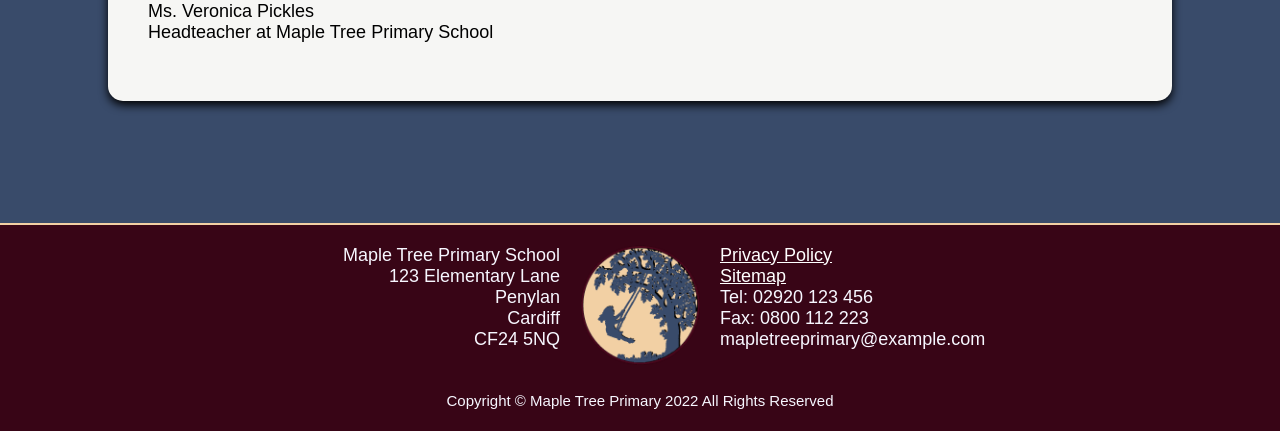
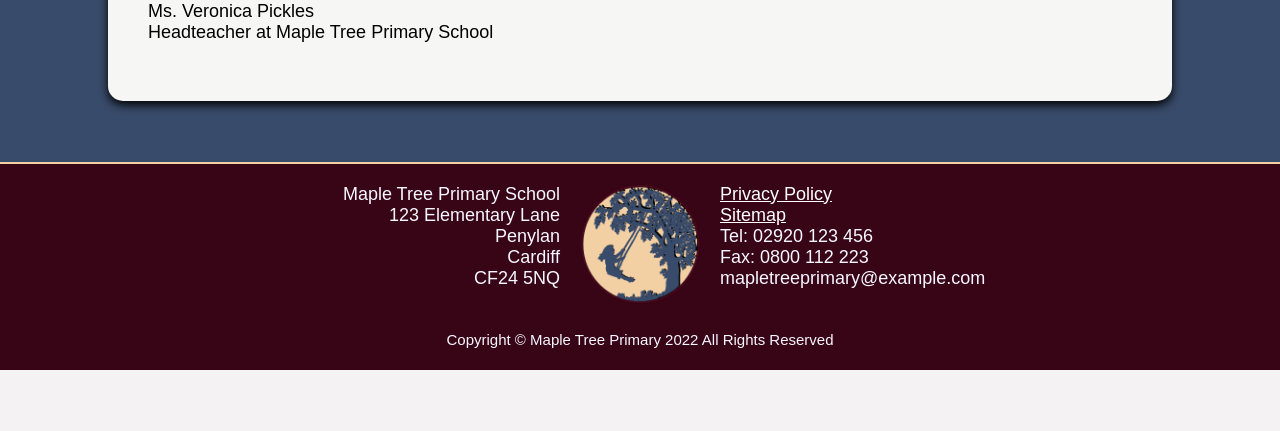
Before and after one commit to modjw/u10-a2, a PHP site: page / in a window 1280 px wide. Shown: the part 1786-2217 px from the top of the page. After the commit the page ends 2156 px from the top, so only its background shows below. Run offline with PHP 8.4, Linux system fonts and the light colour scheme.

Commit message:
minor change

```diff
--- a/index.php
+++ b/index.php
@@ -149,10 +149,6 @@
         </div>
     </div>
 
-  <div class="space">
-    <br>
-  </div>
-
   <?php include ("include/footer.php"); ?>
 
 </body>
```
